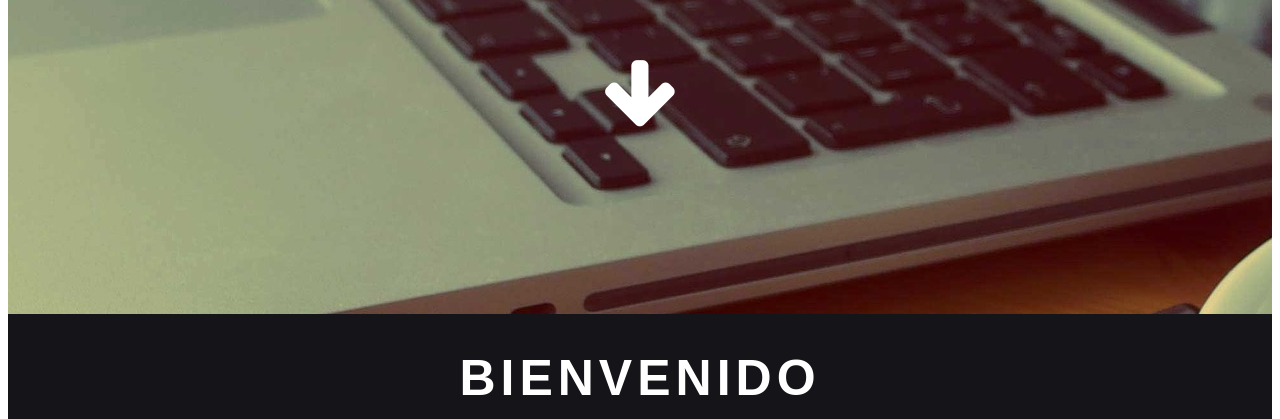
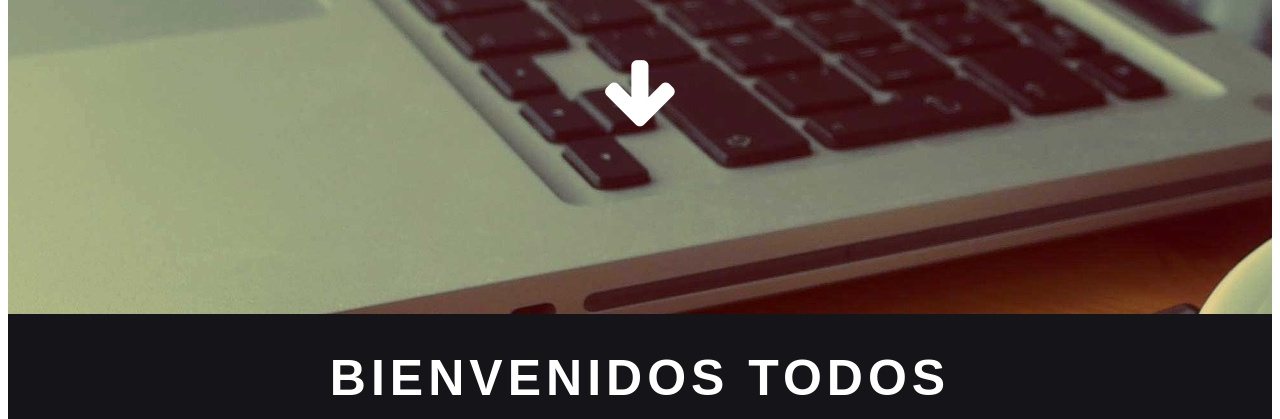
Before and after one commit to adocon46/GitFacilito, a plain HTML site: page index.html in a window 1280 px wide. Shown: the part 494-913 px from the top of the page. Drawn offline with Linux system fonts and the light colour scheme.

Commit message:
Cambiamos el título de h2

```diff
--- a/index.html
+++ b/index.html
@@ -32,7 +32,7 @@
 
         <!-- Bienvenida -->
         <section class="info">
-            <h2 id="bienvenida">Bienvenido</h2>
+            <h2 id="bienvenida">Bienvenidos todos</h2>
             <div class="infoContent">
                 <article class="block">
                     <i class="icon-social fa fa-youtube-play"></i>
```
